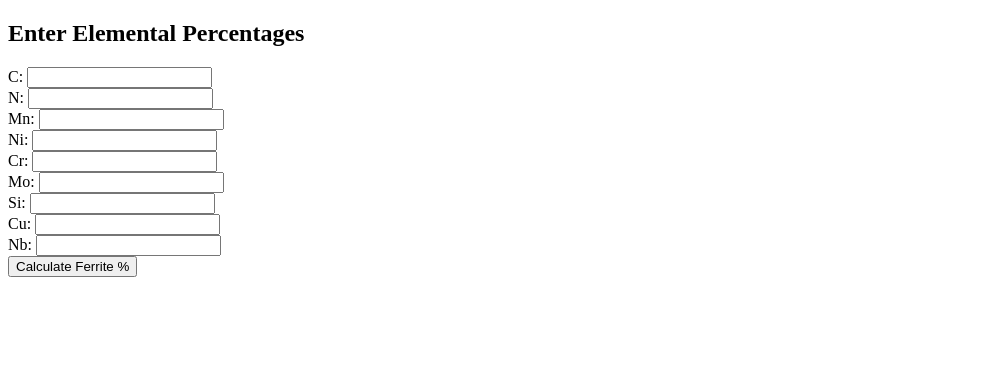
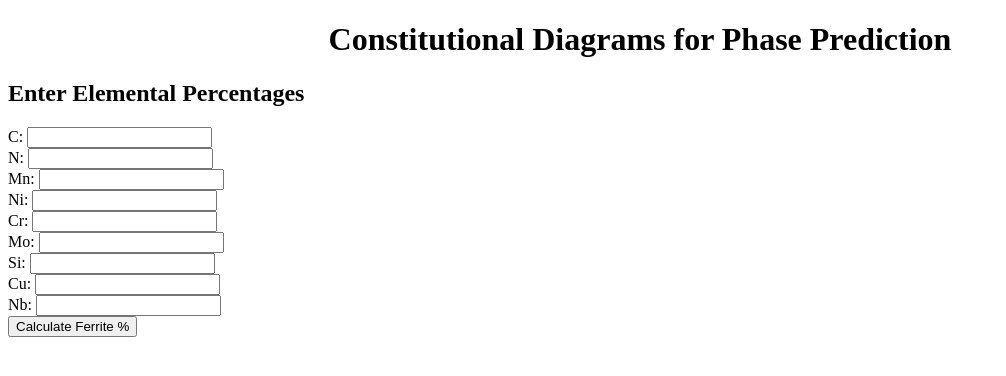
Before and after one commit to Arafat245/Ferrite_Phase_Predictor, a Flask app: page / in a window 1280 px wide. Shown: the top 376 px of the page, without its empty margins (0-1006 px from the left). Run offline with Flask 3, Linux system fonts and the light colour scheme.

Commit message:
new heading

```diff
--- a/templates/form.html
+++ b/templates/form.html
@@ -4,6 +4,8 @@
     <title>Ferrite Calculator</title>
 </head>
 <body>
+	<h1 style="text-align: center;">Constitutional Diagrams for Phase Prediction</h1>
+
     <h2>Enter Elemental Percentages</h2>
     <form id="ferrite-form">
         {% for element in ['C', 'N', 'Mn', 'Ni', 'Cr', 'Mo', 'Si', 'Cu', 'Nb'] %}
```
